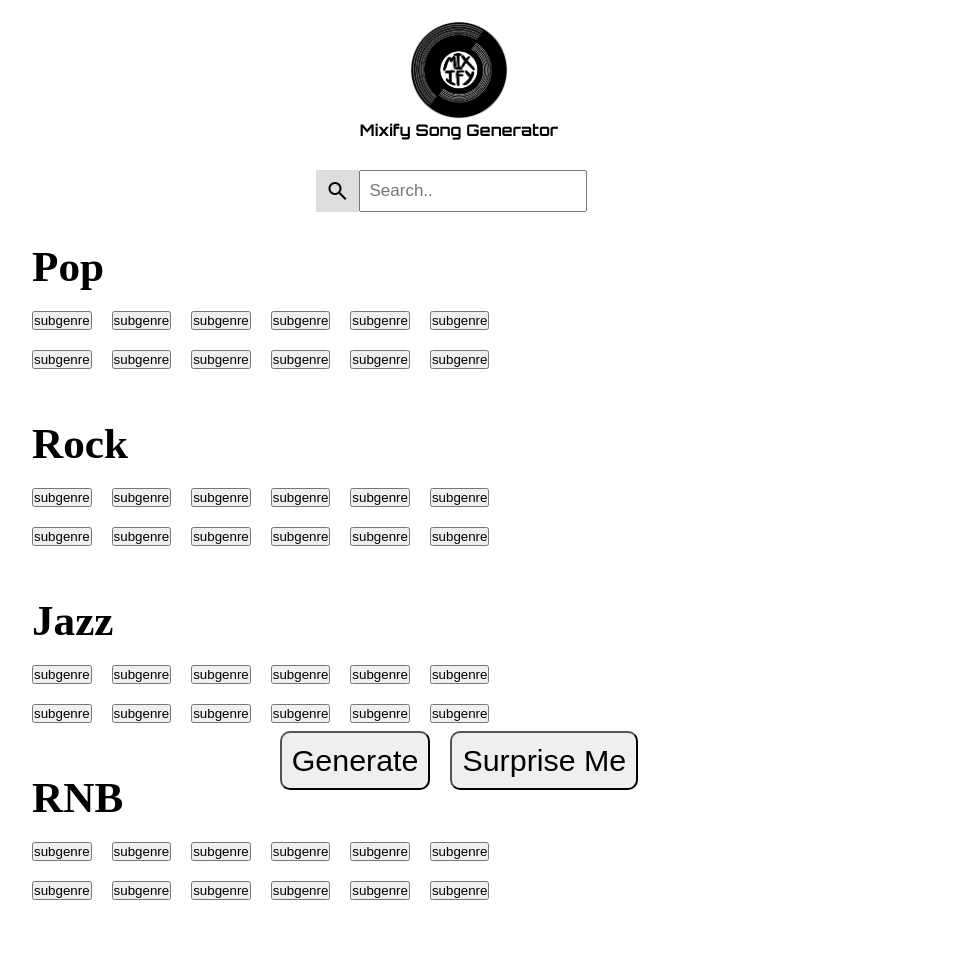
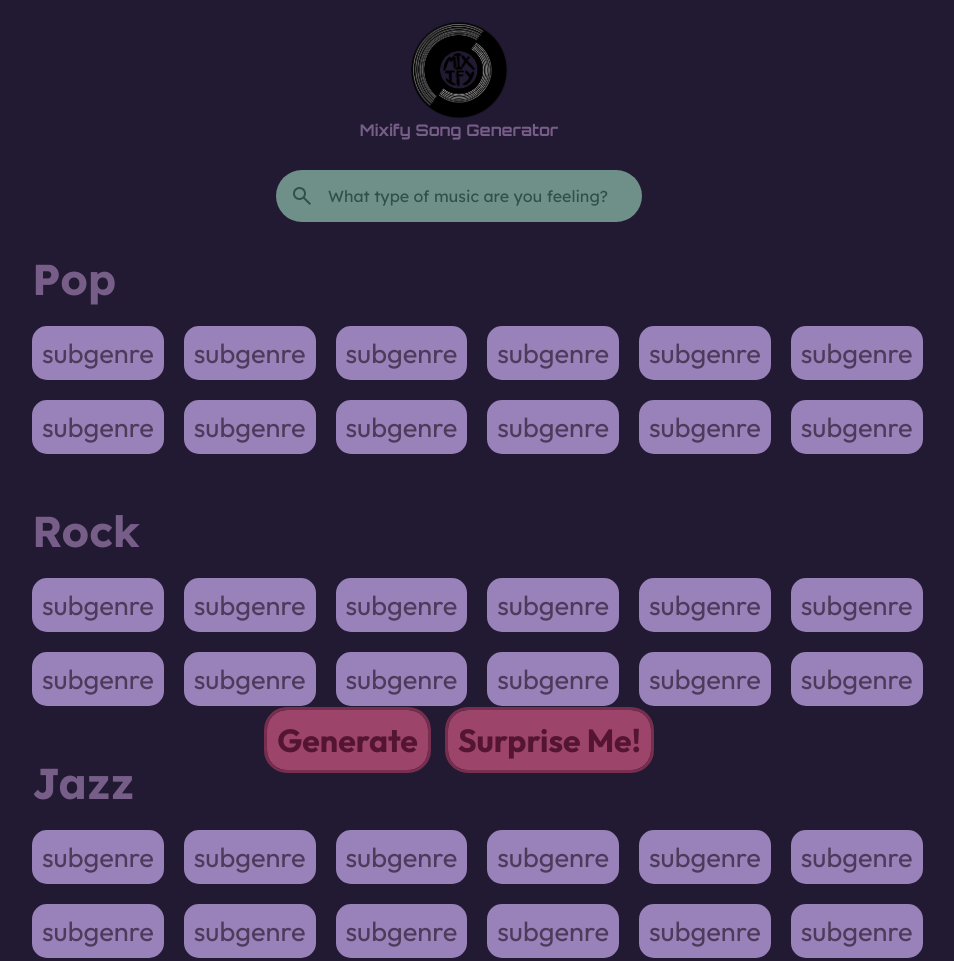
Before and after one commit to celestieve/Mixify---Spotify-Playlist-Generator, a plain HTML site: page main-page.html in a window 1280 px wide. Shown: the top 961 px of the page, without its empty margins (181-1135 px from the left). Drawn offline with nearby package versions, Linux system fonts and the light colour scheme.

Commit message:
update css main-page styling

```diff
--- a/main-page.html
+++ b/main-page.html
@@ -7,19 +7,20 @@
     <link rel="stylesheet" href="mainpage-style.css">
   </head>
 
+  <body>
     <div class="header-container">
         <img class="header-items mixify-logo" src="images/Mixify_logo.png" alt="Mixify Logo">
         <header class="header-items"> Mixify Song Generator </header>
     </div>
 
     <div class="search-container">
-      <form action="/action_page.php">
-        <input type="text" placeholder="Search.." name="search">
-        <button class="material-symbols-outlined" type="submit"> search </button>
+        <form>
+            <div class="search">
+                <button class="search-icon material-symbols-outlined" type="submit"> search </button>
+                <input class="search-input" type="search" placeholder="What type of music are you feeling?" name="search">
+            </div>
         </form>
     </div>
-
-
     <div class="genre-selection-container">
         <div class="genre-selection">
         <h1 class="genres">Pop</h1>
@@ -95,9 +96,11 @@
 
     </div>
 
-  <div class="button-main">
+    <div class="buttons-main">
         <button> Generate </button>
-  <button> Surprise Me </button>
+        <button> Surprise Me! </button>
     </div>
 
+    </body>
+
 </html>
--- a/mainpage-style.css
+++ b/mainpage-style.css
@@ -1,10 +1,18 @@
 @import url('https://fonts.googleapis.com/css2?family=Orbitron:wght@400..900&display=swap" rel="stylesheet');
 @import url('https://fonts.googleapis.com/css2?family=Material+Symbols+Outlined:opsz,wght,FILL,GRAD@20..48,100..700,0..1,-50..200&icon_names=search');
+@import url('https://fonts.googleapis.com/css2?family=Lexend+Deca:wght@100..900&display=swap');
+@import url('https://fonts.googleapis.com/css2?family=Outfit:wght@100..900&display=swap');
 
 * {
     box-sizing: border-box;
     margin: 0;
     padding: 0;
+}
+
+body {
+    background-color: #221932;
+    color: #775E88;
+    font-family: "Lexend Deca", sans-serif;
 }
 
 header {
@@ -54,15 +62,17 @@ header {
     gap: 20px;
     margin-bottom: 50px;
 
-    a {
-        color: white;
+    button {
+        font-family: "Outfit", sans-serif;
+        border: none;
+        color: #4e3a5b;
         padding: 10px;
-        background-color: gray;
+        background-color: #9882B9;
         text-decoration: none;
-        border-radius: 5px;
+        border-radius: 15px;
     }
 
-    a:hover {
+    button:hover {
         transition: .1s;
         font-size: 1.8em;
     }
@@ -73,27 +83,31 @@ header {
     gap: 20px;
     grid-template-columns: repeat(6, auto);
 
-    a {
+    button {
         font-size: 1.7em;
     }
 }
 
-.button-main {
+.buttons-main {
     display: flex;
     width: 100%;
     position: sticky;
-    bottom: 10px;
+    bottom: 30px;
     justify-content: center;
     gap: 20px;
 
     button {
-        font-size: 1.9em;
+        font-family: "Outfit", sans-serif;
+        font-weight: bold;
+        background-color: #9D446A;
+        outline: 3px solid #782e4e;
+        border: none;
+        color: #541533;
+        font-size: 2em;
         padding: 10px;
-        border-radius: 10px;
+        border-radius: 20px;
     }
 }
-
-/* code from https://www.w3schools.com/howto/howto_css_searchbar.asp */
 
 .search-container {
     margin-top: 30px;
@@ -101,20 +115,34 @@ header {
     justify-content: center;
   }
 
-input[type=text] {
-    padding: 9px;
-    font-size: 17px;
-    width: 80%;
-  }
+.search {
+    width: max-content;
+    display: flex;
+    align-items: center;
+    padding: 14px;
+    border-radius: 28px;
+    background-color: #6e9089;
+}
 
-.search-container button {
-    float: inline-start;
-    padding: 9px;
-    background: #ddd;
+.search-input {
+    font-size: 16px;
+    font-family: "Lexend Deca", sans-serif;
+    color: #2e524a;
+    margin-left: 14px;
+    background-color: transparent;
+    outline: none;
     border: none;
+    width: 300px;
+}
+
+.search-input::placeholder {
+    color: #2e524a;
+}
+
+.search-icon {
+    color: #2e524a;
+    background-color: transparent;
+    outline: none;
+    border: transparent;
     cursor: pointer;
-  }
-
-.search-container button:hover {
-    background: #ccc;
-  }
+}
```
Lines whose indentation alone changed are shown as unchanged.
